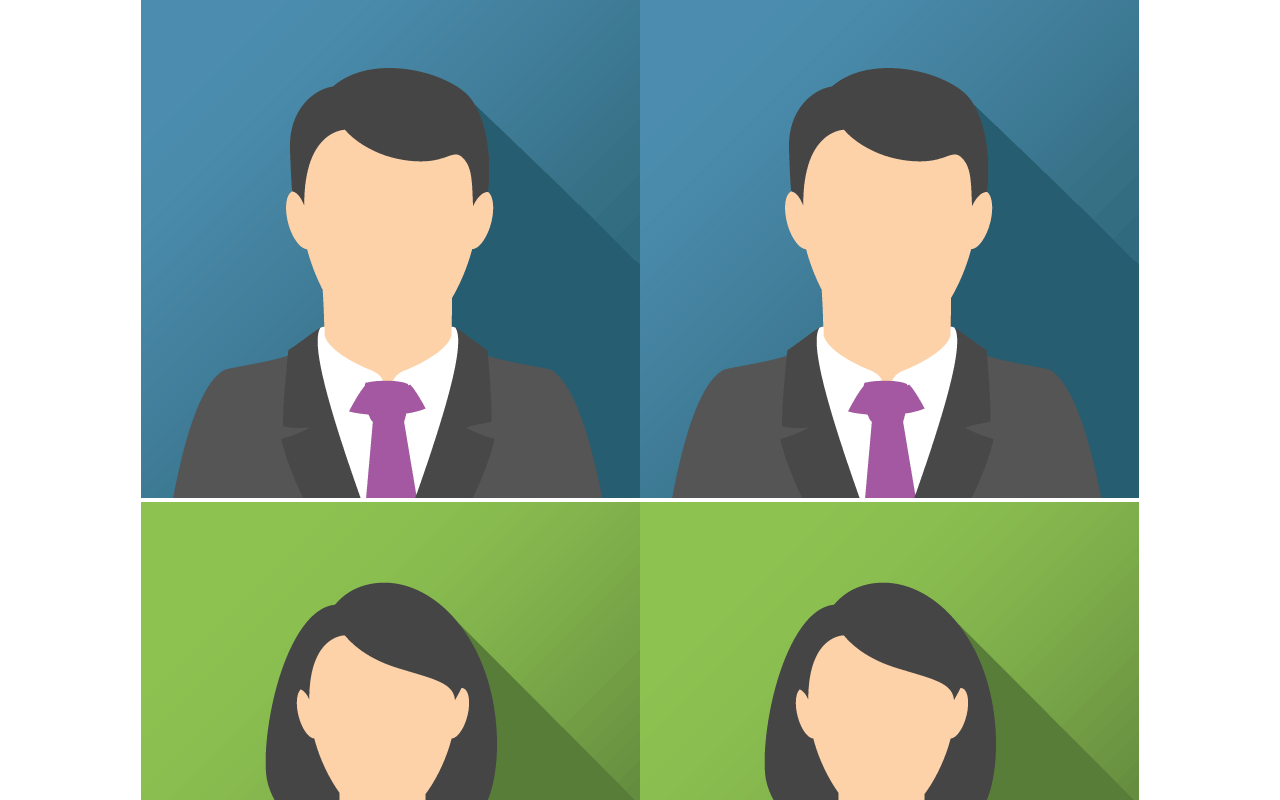
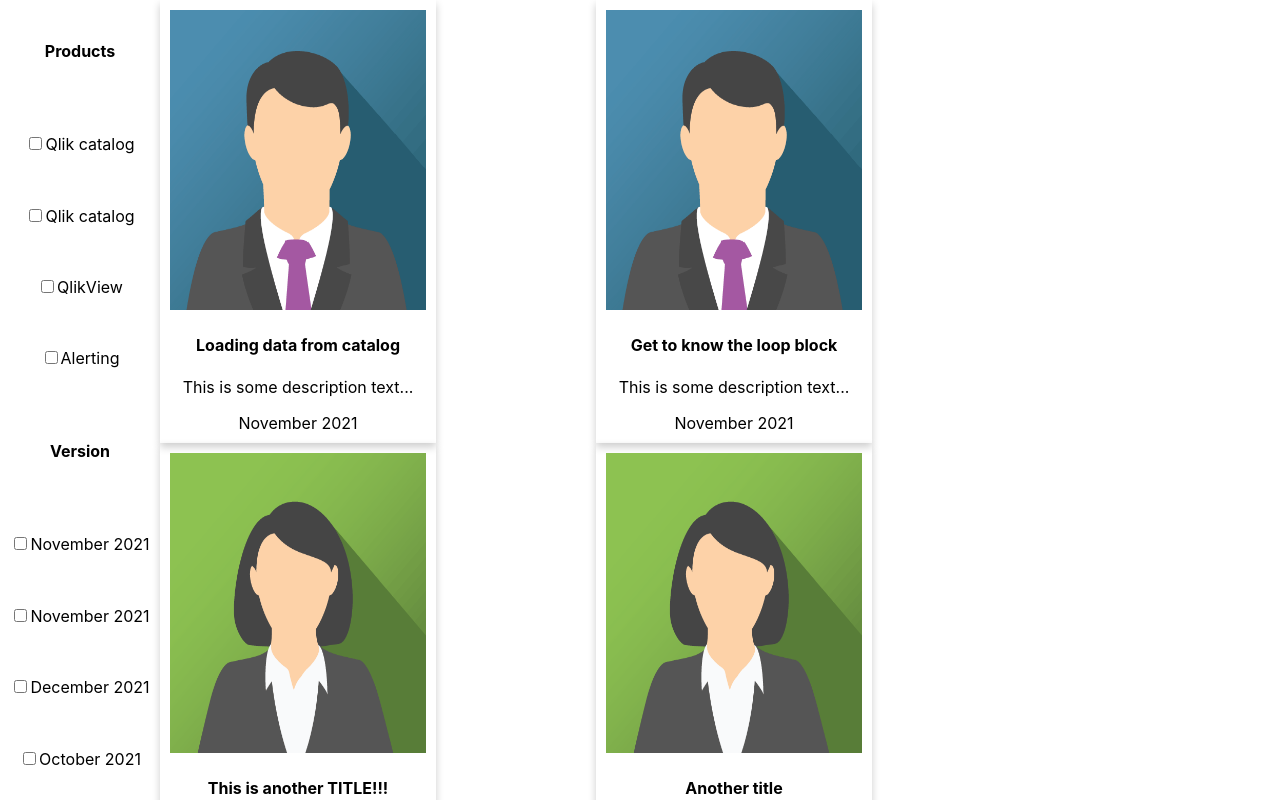
Before and after one commit to dmlfahfn/filtering-frontend, a React (Create React App) app: page / in a window 1280 px wide. Shown: the top 800 px of the page. Built offline with nearby package versions, Linux system fonts and the light colour scheme.

Commit message:
display done

```diff
--- a/src/App.css
+++ b/src/App.css
@@ -2,37 +2,33 @@
   text-align: center;
 }
 
-.App-logo {
-  height: 40vmin;
-  pointer-events: none;
+.card {
+  margin-left: 160px;
+  width: 20%;
+  box-shadow: 0 4px 8px 0 rgba(0,0,0,0.2);
+  transition: 0.3s;
+  padding: 10px;
+  float: left;
 }
 
-@media (prefers-reduced-motion: no-preference) {
-  .App-logo {
-    animation: App-logo-spin infinite 20s linear;
-  }
+.card:hover {
+  box-shadow: 0 8px 16px 0 rgba(0,0,0,0.2);
 }
 
-.App-header {
-  background-color: #282c34;
-  min-height: 100vh;
-  display: flex;
-  flex-direction: column;
-  align-items: center;
-  justify-content: center;
-  font-size: calc(10px + 2vmin);
-  color: white;
+img {
+  width: 100%;
+  height: 300px;
 }
 
-.App-link {
-  color: #61dafb;
+.filter-container {
+  display: grid;
+  grid-template-rows: 1 1;
+  height: 100%;
+  width: 160px;
+  position: fixed;
+  z-index: 1;
+  top: 0;
+  left: 0;
+  overflow-x: hidden;
+  padding-top: 20px;
 }
-
-@keyframes App-logo-spin {
-  from {
-    transform: rotate(0deg);
-  }
-  to {
-    transform: rotate(360deg);
-  }
-}
--- a/src/App.js
+++ b/src/App.js
@@ -1,4 +1,6 @@
 import './App.css';
+import Filter from "./components/Filter";
+import VideoDisplay from "./components/VideoDisplay";
 import img1 from "./img/img_avatar.png";
 import img2 from "./img/img_avatar2.png";
 
@@ -6,6 +8,7 @@
 
   const videos = [
     {
+    id: 1,
     image : img1,
     title: "Loading data from catalog",
     description: "This is some description text...",
@@ -13,33 +16,35 @@
     version: "November 2021"
   },
   {
+    id: 2,
     image : img1,
-    title: "Get to know the lopp block",
+    title: "Get to know the loop block",
     description: "This is some description text...",
     product: "Qlik catalog",
     version: "November 2021"
   },
   {
+    id: 3,
     image : img2,
     title: "This is another TITLE!!!",
     description: "This is some description text...",
     product: "QlikView",
-    version: "November 2021"
+    version: "December 2021"
   },
   {
+    id: 4,
     image : img2,
     title: "Another title",
     description: "This is some description text.",
     product: "Alerting",
-    version: "November 2021"
+    version: "October 2021"
   }
 ]
 
   return (
     <div className="App">
-      {videos.map((video) => {
-        return <img key={video.title} alt="Person" src={video.image} />
-      })}
+      <Filter videos={videos}/>
+      <VideoDisplay videos={videos}/>
     </div>
   );
 }
--- /dev/null
+++ b/src/components/Filter.js
@@ -0,0 +1,26 @@
+import React from "react";
+
+const Filter = ({videos}) => {
+
+
+    return (
+        <div className="filter-container">
+            <h4>Products</h4>
+            {videos.map(filter => (
+                <div key={filter.id}>
+                    <input type="checkbox" name={filter.product} />
+                    <label htmlFor={filter.product}>{filter.product}</label>
+                </div>
+            ))}
+            <h4>Version</h4>
+            {videos.map(filter => (
+                <div key={filter.id}>
+                    <input type="checkbox" name={filter.version} />
+                    <label htmlFor={filter.version}>{filter.version}</label>
+                </div>
+            ))}
+        </div>
+    )
+}
+
+export default Filter;
--- /dev/null
+++ b/src/components/VideoDisplay.js
@@ -0,0 +1,22 @@
+import React from "react";
+
+const VideoDisplay = ({videos}) => {
+
+
+  return (
+      <div className="Video-container">
+          {videos.map(video => (
+              <div className='card' key={video.id}>
+                <img key={video.title} alt="Person" src={video.image} />
+                <div className='container'>
+                  <h4>{video.title}</h4>
+                  <p>{video.description}</p>
+                  <time>{video.version}</time>
+                </div>
+              </div>
+          ))}
+      </div>
+  )
+}
+
+export default VideoDisplay;
```
